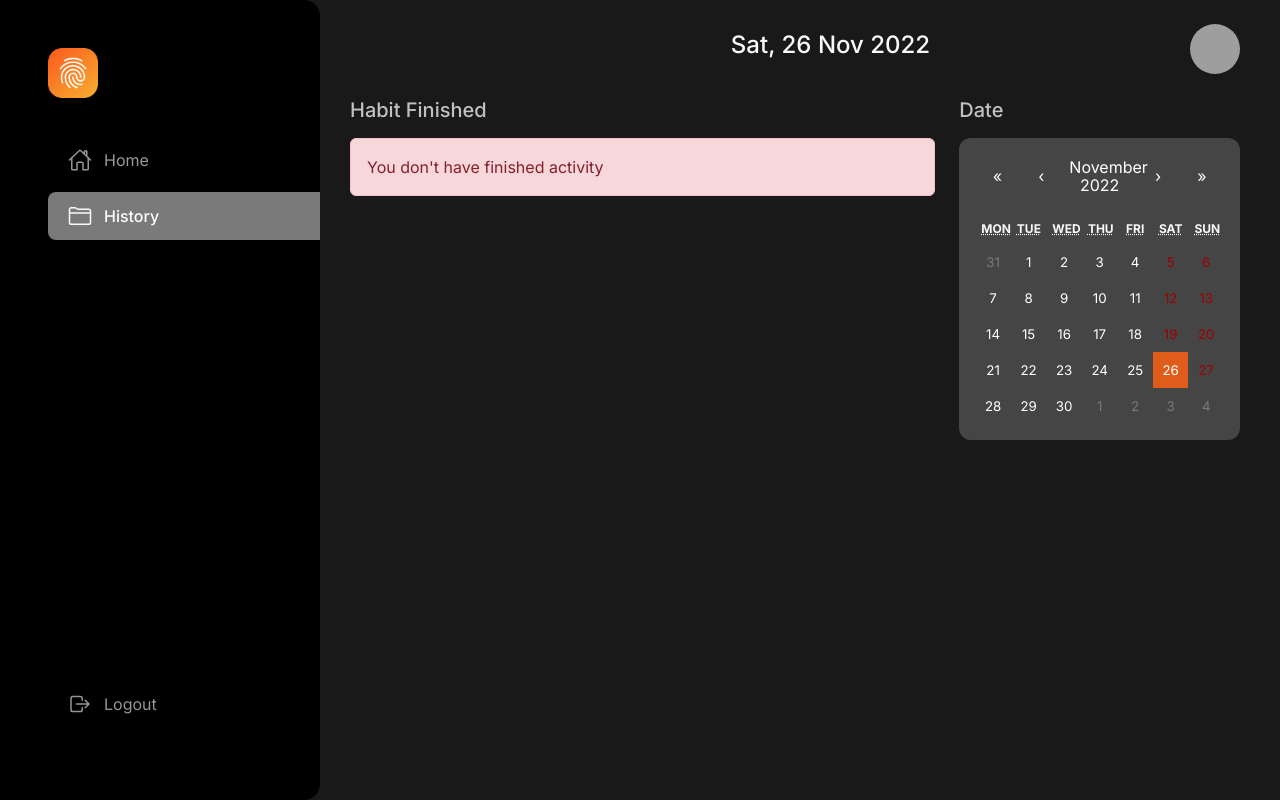
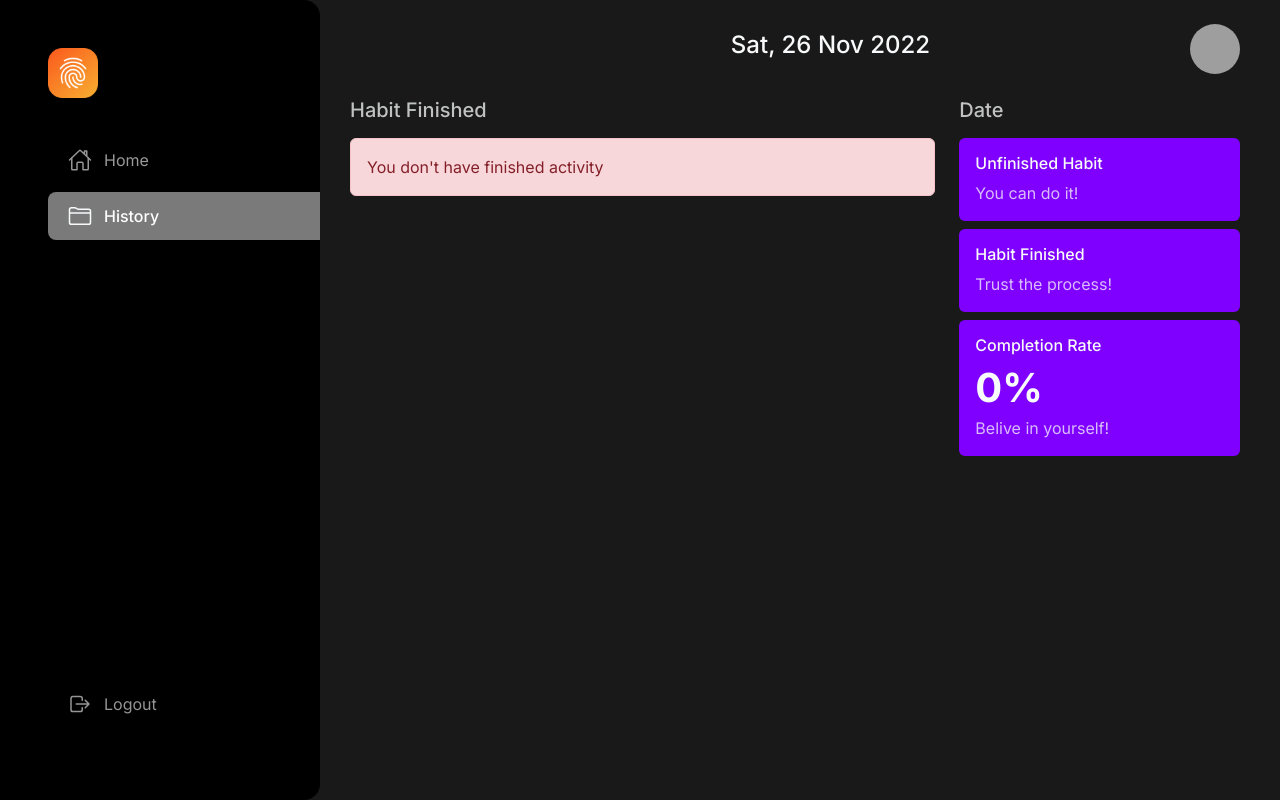
Before and after one commit to wardydev/prilaku-dicoding-capstone, a Next.js app: page /history in a window 1280 px wide. Built offline with nearby package versions, Linux system fonts and the light colour scheme; grey boxes are pictures that could not be loaded.

Commit message:
fix date range active

```diff
--- a/pages/history/index.js
+++ b/pages/history/index.js
@@ -11,12 +11,16 @@ import { formatDate, getUserInfo } from "../../src/utils/functions";
 import DetailHabbit from "../../src/components/DetailHabbit";
 import { deleteHabbit } from "../../src/utils/firebaseFunc";
 import Alert from "../../src/components/Alert";
+import CardRate from "../../src/components/CardRate";
 
 const History = () => {
   const [isShowDetailUpdate, setIsShowDetailUpdate] = useState(false);
   const [habbits, setHabbits] = useState([]);
   const [dataDetailHabbit, setDataDetailHabbit] = useState();
   const [habbitsDateActive, setHabbitsDateActive] = useState(new Date());
+  const [remaindHabbits, setRemaindHabbits] = useState(0);
+  const [finishedHabbits, setFinishedHabbits] = useState(0);
+  const [completionRate, setCompletionRate] = useState(0);
 
   const getHabbitDataFromFirestore = async () => {
     try {
@@ -27,19 +31,25 @@ const History = () => {
         where("uid", "==", userSigned.user.uid)
       );
       onSnapshot(q, (querySnapshot) => {
-        setHabbits(
-          querySnapshot.docs
-            .map((doc) => ({
-              id: doc.id,
-              data: doc.data(),
-            }))
-            .filter((habbitByDate) => {
-              return (
-                habbitByDate.data.date.toDate().getDate() ===
-                habbitsDateActive.getDate()
-              );
-            })
+        const snapshots = querySnapshot.docs.map((doc) => ({
+          id: doc.id,
+          data: doc.data(),
+        }));
+
+        const dataRemaindHabbits = snapshots.filter((habbit) => {
+          return habbit.data.isDone === false;
+        });
+        const dataFinishedHabbits = snapshots.filter((habbit) => {
+          return habbit.data.isDone === true;
+        });
+
+        setCompletionRate(
+          (100 * dataFinishedHabbits.length) / snapshots.length
         );
+
+        setRemaindHabbits(dataRemaindHabbits);
+        setFinishedHabbits(dataFinishedHabbits);
+        setHabbits(snapshots);
       });
     } catch (err) {
       console.log(err);
@@ -94,11 +104,34 @@ const History = () => {
         <div className="col-12 col-lg-4">
           <div className="mb-4">
             <Heading title="Date" />
-            <CalendarComponent
-              value={habbitsDateActive}
-              setValue={setHabbitsDateActive}
-              activeStartDate={habbitsDateActive}
-            />
+            <div className="row gap-2">
+              <div className="col-12">
+                <CardRate
+                  color="#7F00FF"
+                  rateName="Unfinished Habit"
+                  rateCount={remaindHabbits.length}
+                  message="You can do it!"
+                />
+              </div>
+              <div className="col-12">
+                <CardRate
+                  color="#7F00FF"
+                  rateName="Habit Finished"
+                  rateCount={finishedHabbits.length}
+                  message="Trust the process!"
+                />
+              </div>
+              <div className="col-12">
+                <CardRate
+                  color="#7F00FF"
+                  rateName="Completion Rate"
+                  rateCount={`${
+                    habbits?.length === 0 ? "0" : Math.round(completionRate)
+                  }%`}
+                  message="Belive in yourself!"
+                />
+              </div>
+            </div>
           </div>
         </div>
       </div>
--- a/src/utils/functions.js
+++ b/src/utils/functions.js
@@ -28,4 +28,17 @@ function formatDate(date) {
   });
 }
 
-export { putJsonToken, getJsonToken, formatDate, putUserInfo, getUserInfo };
+function subtractDays(numOfDays, date) {
+  date.setDate(date.getDate() - numOfDays);
+
+  return date.toLocaleString();
+}
+
+export {
+  putJsonToken,
+  getJsonToken,
+  formatDate,
+  putUserInfo,
+  getUserInfo,
+  subtractDays,
+};
```
Also changed, not shown: pages/home/index.js (+5 -5 lines), src/components/FormHabbit/index.js (+36 -19 lines).
